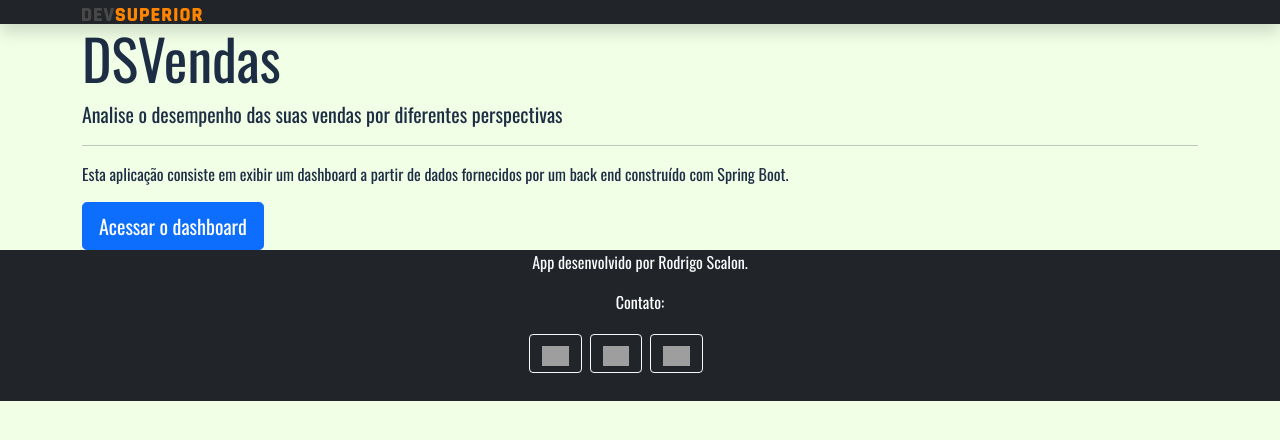
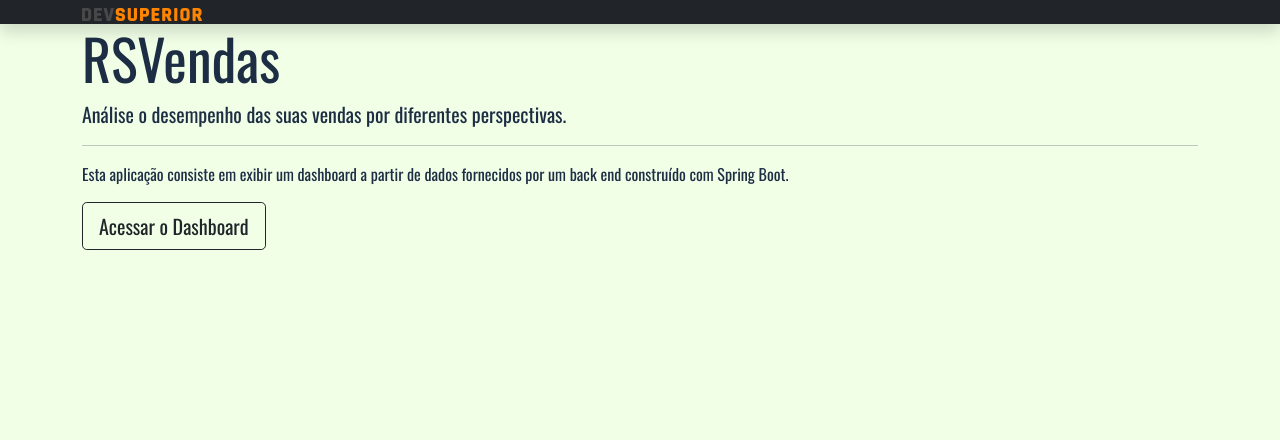
Before and after one commit to RodrigoScalon/Projeto-STS-Vendas, a React (Create React App) app in the folder frontend/: page / in a window 1280 px wide. Shown: the top 440 px of the page. Built offline with nearby package versions, Linux system fonts and the light colour scheme; no server answers; grey boxes are pictures that could not be loaded.

Commit message:
FrontEnd test 1

```diff
--- a/frontend/src/assets/css/styles.css
+++ b/frontend/src/assets/css/styles.css
@@ -25,6 +25,7 @@ html, body {
 .footer {
     flex-shrink: 0;
     text-align: center;
+
 }
 
 .bg-primary {
--- a/frontend/src/pages/home/index.tsx
+++ b/frontend/src/pages/home/index.tsx
@@ -1,4 +1,4 @@
-import Footer from "components/Footer";
+
 import NavBar from "components/NavBar"
 import { Link } from "react-router-dom";
 
@@ -10,17 +10,23 @@ const Home = () => {
 
             <div className="container">
                 <div className="jumbotron">
-                    <h1 className="display-4">DSVendas</h1>
-                    <p className="lead">Analise o desempenho das suas vendas por diferentes perspectivas</p>
+                    <h1 className="text-left display-4">RSVendas</h1>
+                    <p className="text-left lead">Análise o desempenho das suas vendas por diferentes perspectivas.</p>
                     <hr />
-                    <p>Esta aplicação consiste em exibir um dashboard a partir de dados fornecidos por um back end construído com Spring Boot.</p>
-                <Link className="btn btn-primary btn-lg" to="/dashboard">
-                    Acessar o dashboard
+
+                    <p className="text-left">Esta aplicação consiste em exibir um dashboard a partir de dados fornecidos por um back end construído com Spring Boot.</p>
+                    <p></p>
+
+                <Link className= "btn btn-outline-dark btn-lg btn-block" to = "/dashboard">
+                    Acessar o Dashboard
                 </Link>
+
+
+
                 </div>
             </div>
 
-            <Footer />
+
         </>
 
     );
```
